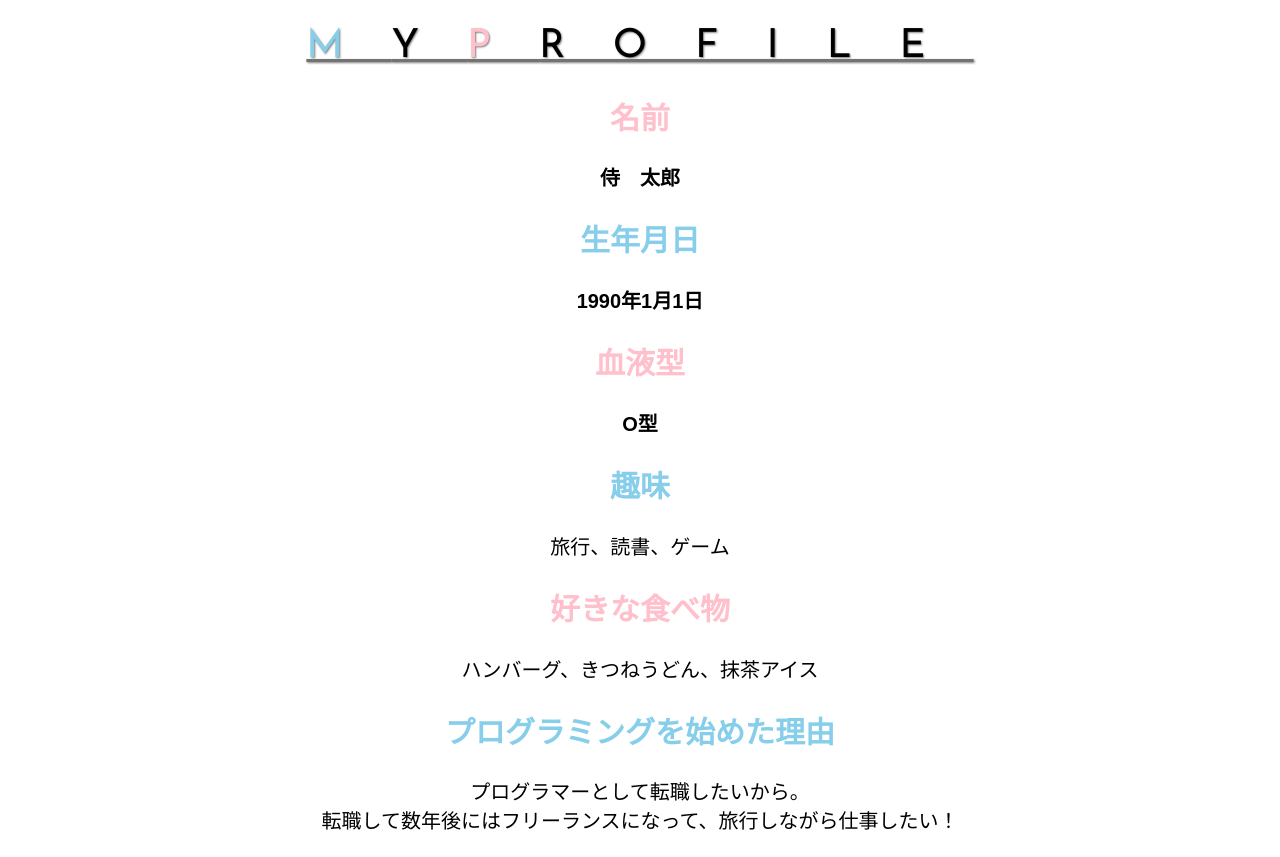
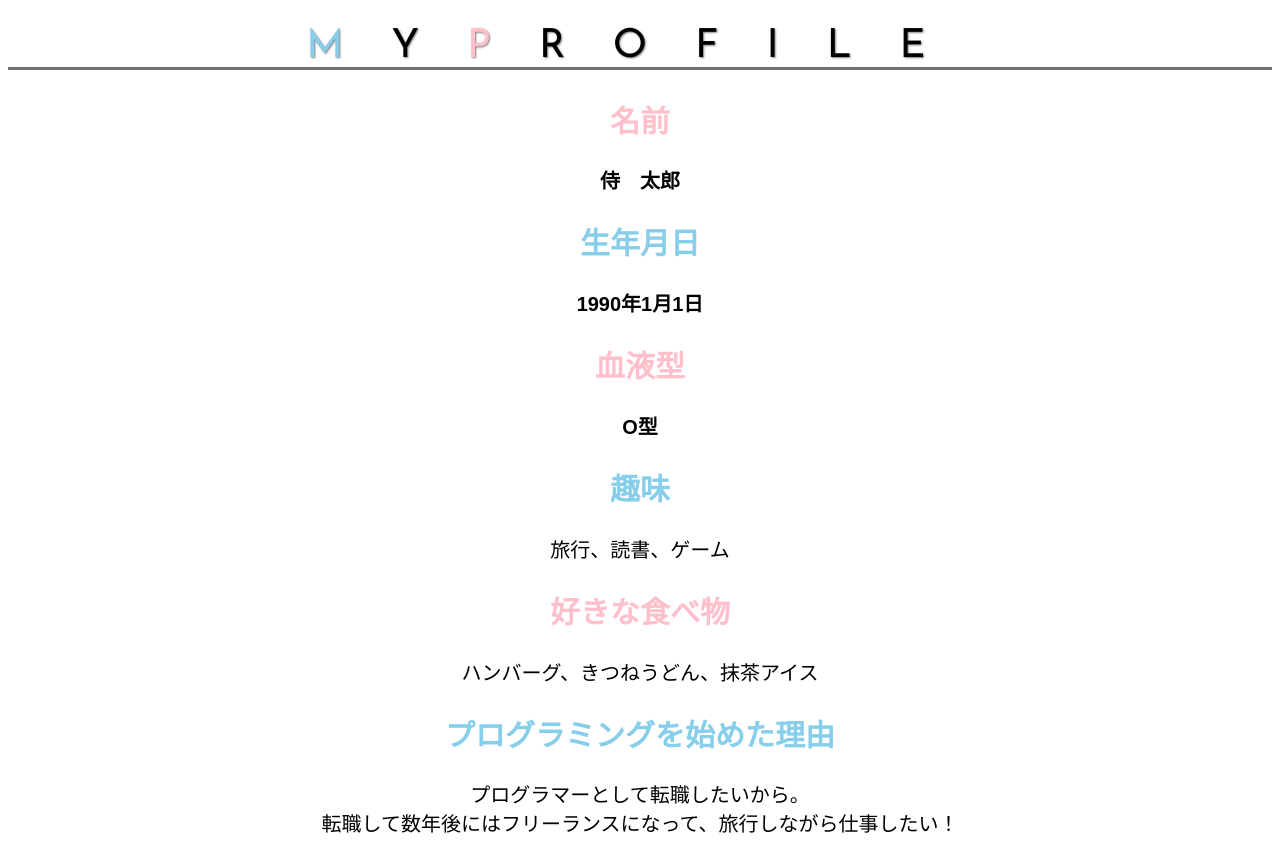
Before and after one commit to meru0502/html-css-basic-kadai, a plain HTML site: page kadai_015/kadai_015.html in a window 1280 px wide. Drawn offline with Linux system fonts and the light colour scheme.

Commit message:
フォルダをアップロード

```diff
--- a/kadai_015/style.css
+++ b/kadai_015/style.css
@@ -17,12 +17,12 @@ h1 {
     font-optical-sizing: auto;
     font-weight: normal;
     font-style: normal;
-    font-size: 2em;
+    font-size: 200%;
     letter-spacing: 1.2em;
     text-shadow: 1px 1px 2px gray;
-    text-decoration: underline 3px rgb(115, 115, 114);
+    border-bottom: 3px solid rgb(115, 115, 114);
   }
 
-  #basic {
+  #basic p {
     font-weight: bold;
   }
```
